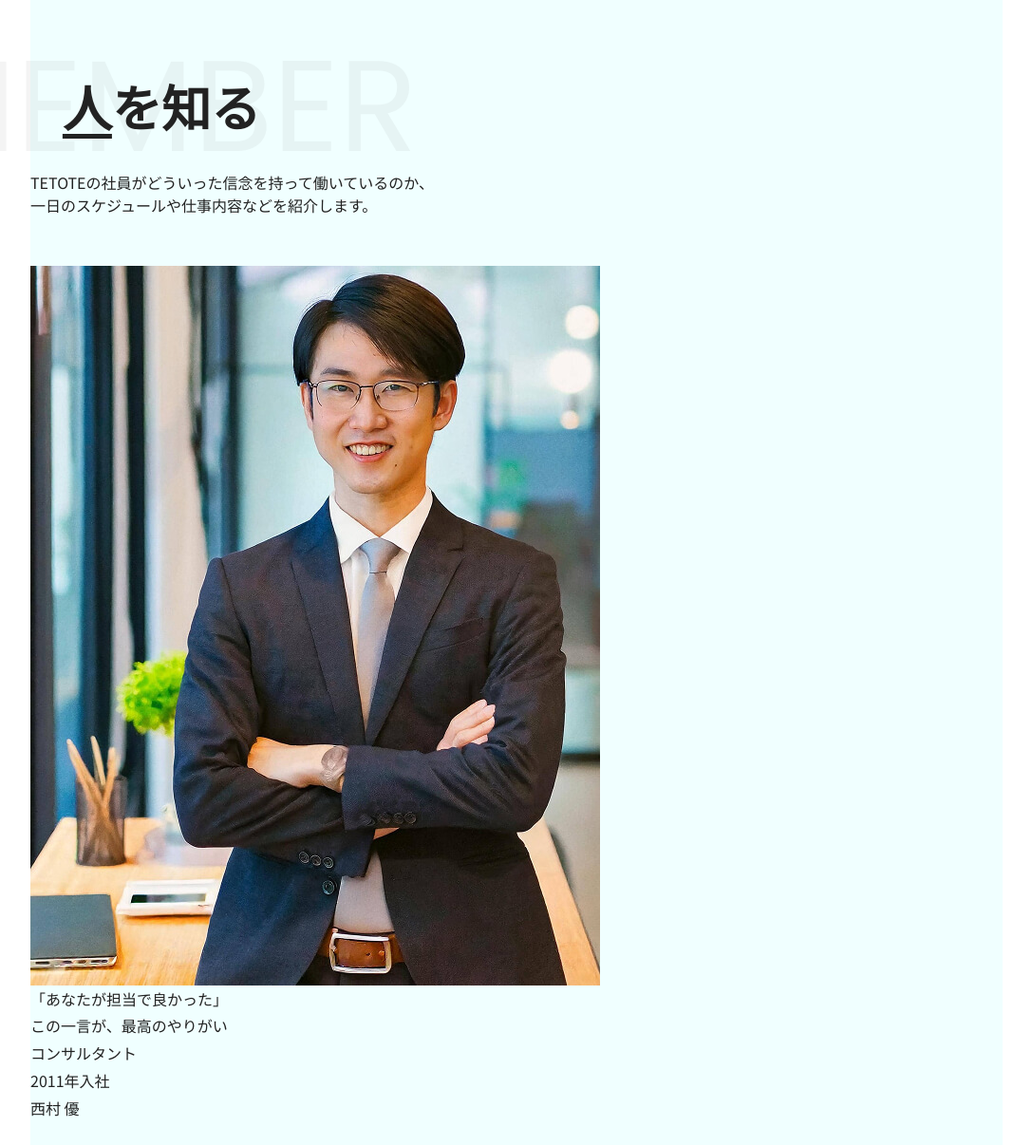
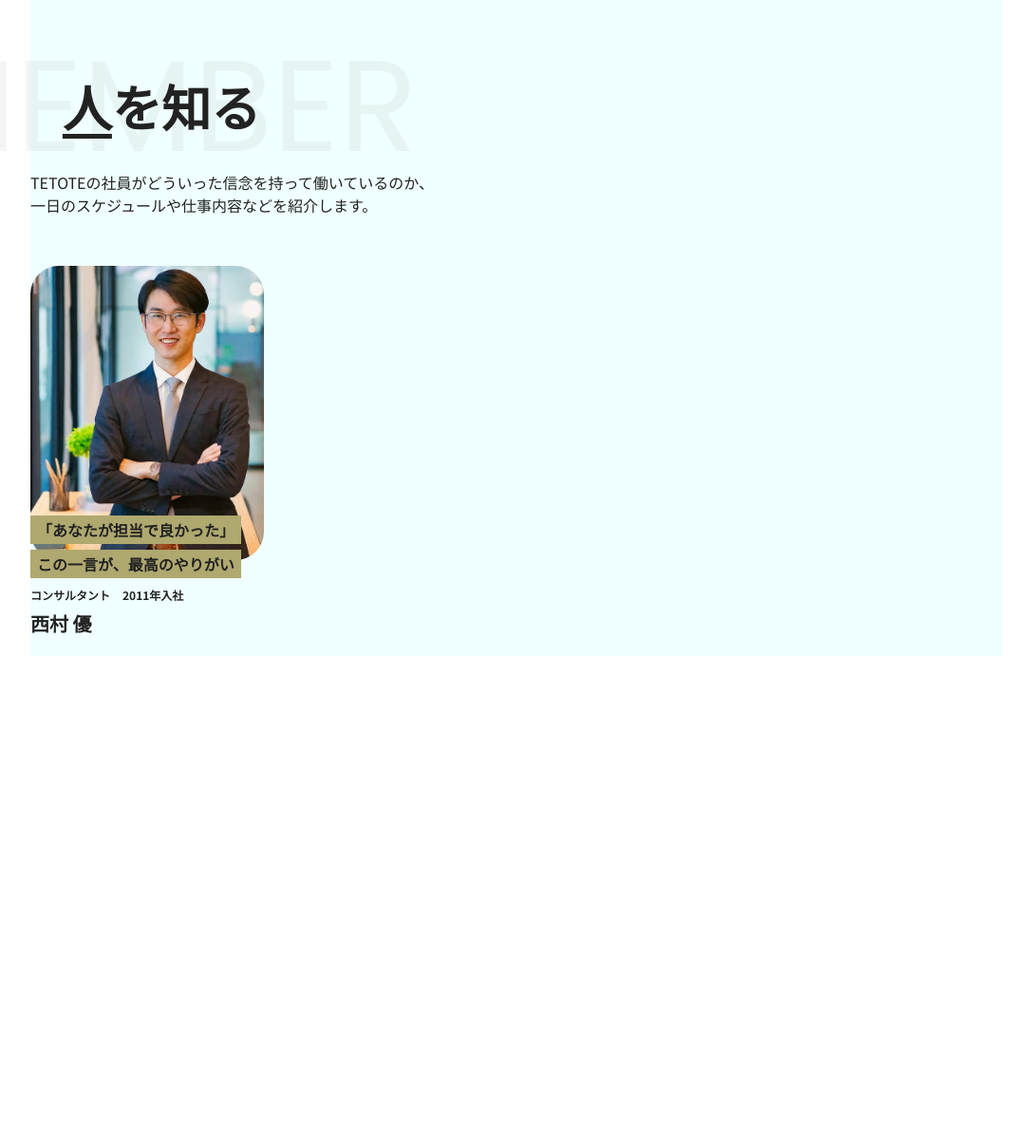
Before and after one commit to Yosshiii43/tetote, a PHP site: page / in a window 1280 px wide. Shown: the part 2013-3219 px from the top of the page at 95% size, without its empty margins (96-1183 px from the left). After the commit the page ends 2704 px from the top, so only its background shows below. Run offline with PHP 8.4, Linux system fonts and the light colour scheme; style sheets or scripts are compiled from the project's sources; some web fonts are replaced.

Commit message:
add:.c-memberCaed

```diff
--- /dev/null
+++ b/scss/object/component/_memberCard.scss
@@ -0,0 +1,59 @@
+/******************************
+メンバーカード
+******************************/
+@use "../../foundation/forwards" as *;
+@use "sass:math";
+
+.c-memberCard {
+  width: rem(246);
+
+  &__head {
+    position: relative;
+    padding-bottom: rem(18);
+    width: 100%;
+    height: auto;
+    .c-memberCard__media {
+      width: 100%;
+      height: auto;
+      aspect-ratio: auto;
+      border-radius: 30px;
+    }
+    .c-memberCard__text {
+      position: absolute;
+      display: flex;
+      flex-direction: column;
+      gap: rem(6);
+      top: rem(263);
+      left: 0;
+
+      p {
+        font-weight: 700;
+        line-height: 1;
+        background-color: $color-secondary;
+        padding: rem(7);
+      }
+    }
+  }
+
+  &__body {
+    margin-top: rem(13);
+
+    .c-memberCard__info {
+      display: flex;
+      gap: rem(13);
+      margin-bottom: rem(14);
+
+      p {
+        font-size: rem(12);
+        font-weight: 700;
+        line-height: 1;
+      }
+    }
+
+    h3 {
+      font-size: rem(20);
+      font-weight: 700;
+      line-height: 1;
+    }
+  }
+}
--- a/scss/style.scss
+++ b/scss/style.scss
@@ -11,6 +11,7 @@
 @use "object/component/button";
 @use "object/component/hamburger";
 @use "object/component/topSectionTitle";
+@use "object/component/memberCard";
 
 //project
 @use "object/project/header" as ph;
```
